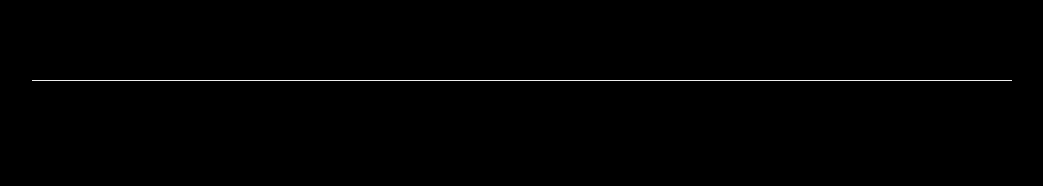
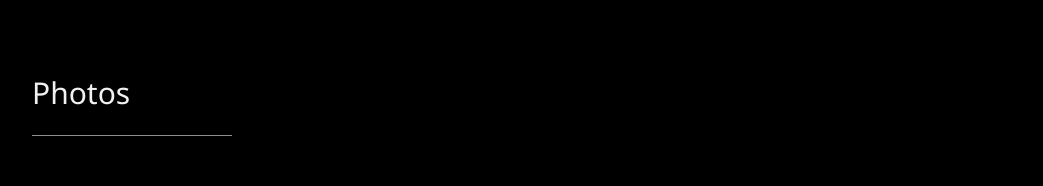
Before and after one commit to PJMantoss/mateo_hoyos, a plain HTML site: page index.html in a window 1280 px wide. Shown: the part 2227-2413 px from the top of the page, without its empty margins (118-1161 px from the left). Drawn offline with nearby package versions, Linux system fonts and the light colour scheme.

Commit message:
update photo/portfolio section

```diff
--- a/index.html
+++ b/index.html
@@ -107,8 +107,8 @@
 
         <!--Portfolio Section-->
         <section class="w3-padding-64 w3-content" id="photos">
-            <h2></h2>
-            <hr>
+            <h2 class="w3-text-light-grey">Photos</h2>
+            <hr style="width:200px" class="w3-opacity">
 
             <!--Photo Grid-->
             <div class="w3-row-padding" style="margin:0 -16px">
```
